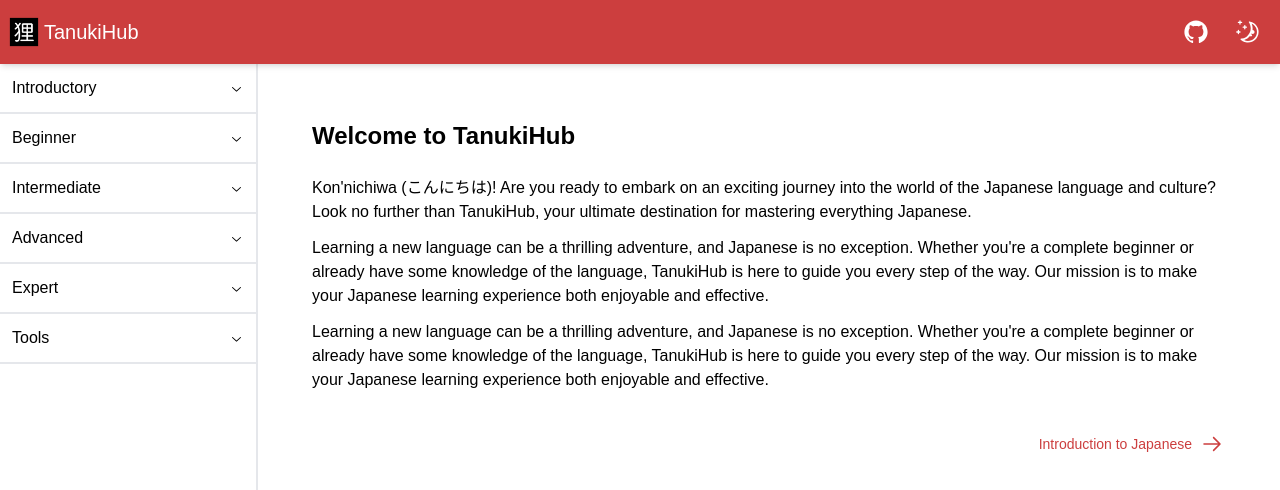
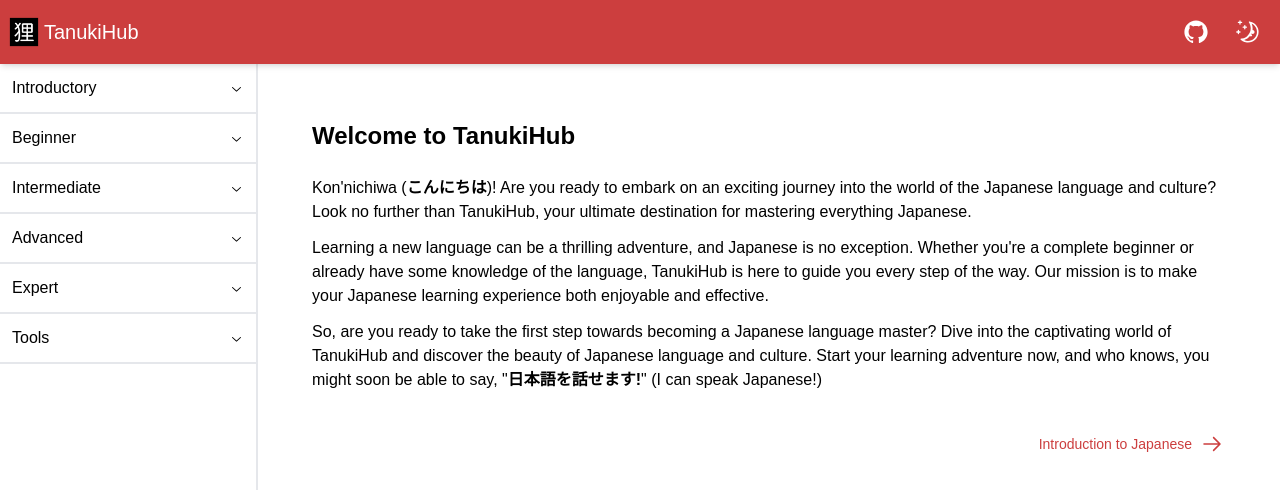
Before and after one commit to LinCie/tanukihub, a Next.js app: page / in a window 1280 px wide. Shown: the top 490 px of the page. Built offline with nearby package versions, Linux system fonts and the light colour scheme; a web font is replaced by a local one.

Commit message:
fixes typo and add bold

```diff
--- a/app/page.tsx
+++ b/app/page.tsx
@@ -3,16 +3,17 @@
 import Paragraph from "@/components/typography/Paragraph";
 import BottomNavigation from "@/components/navigation/BottomNavigation";
 import BottomNavigationLink from "@/components/navigation/BottomNavigationLink";
+import Bold from "@/components/typography/Bold";
 
 export default function Home() {
   return (
     <div id="home">
       <PageTitle>Welcome to TanukiHub</PageTitle>
       <Paragraph>
-        Kon'nichiwa (こんにちは)! Are you ready to embark on an exciting journey
-        into the world of the Japanese language and culture? Look no further
-        than TanukiHub, your ultimate destination for mastering everything
-        Japanese.
+        Kon'nichiwa (<Bold>こんにちは</Bold>)! Are you ready to embark on an
+        exciting journey into the world of the Japanese language and culture?
+        Look no further than TanukiHub, your ultimate destination for mastering
+        everything Japanese.
       </Paragraph>
       <Paragraph>
         Learning a new language can be a thrilling adventure, and Japanese is no
@@ -22,11 +23,11 @@
         enjoyable and effective.
       </Paragraph>
       <Paragraph>
-        Learning a new language can be a thrilling adventure, and Japanese is no
-        exception. Whether you're a complete beginner or already have some
-        knowledge of the language, TanukiHub is here to guide you every step of
-        the way. Our mission is to make your Japanese learning experience both
-        enjoyable and effective.
+        So, are you ready to take the first step towards becoming a Japanese
+        language master? Dive into the captivating world of TanukiHub and
+        discover the beauty of Japanese language and culture. Start your
+        learning adventure now, and who knows, you might soon be able to say, "
+        <Bold>日本語を話せます!</Bold>" (I can speak Japanese!)
       </Paragraph>
       <BottomNavigation>
         <div></div>
--- /dev/null
+++ b/components/typography/Bold.tsx
@@ -0,0 +1,14 @@
+import { ReactNode, HTMLAttributes } from "react";
+
+interface Props extends HTMLAttributes<HTMLSpanElement> {
+  children?: ReactNode;
+  className?: string;
+}
+
+export default function Bold({ children, className, ...props }: Props) {
+  return (
+    <span className={`font-bold ${className}`.trim()} {...props}>
+      {children}
+    </span>
+  );
+}
```
